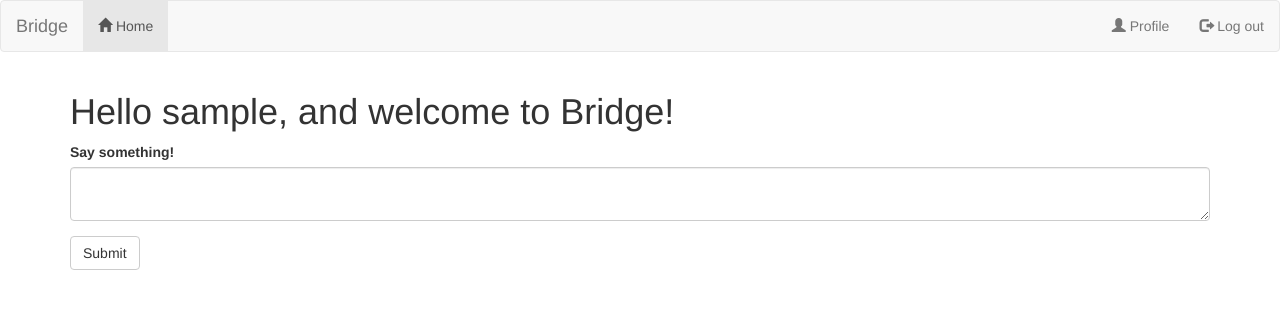
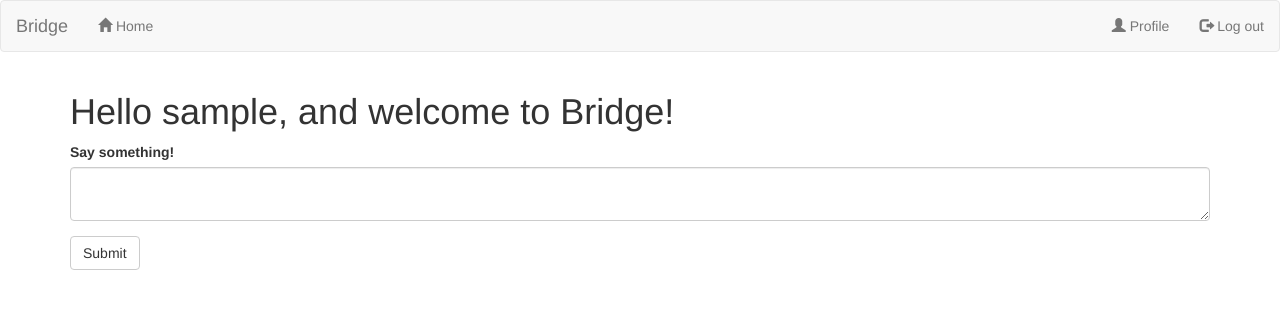
Before and after one commit to pobudzey/bridge, a Flask app: page / in a window 1280 px wide. Shown: the top 309 px of the page. Run offline with Flask 2, Linux system fonts and the light colour scheme; the visitor is signed in with stand-in values (Sample User, id 1); data comes from the database, SQL or seed files in the repository; data that the repository does not hold is empty; some libraries are stand-ins or nearby versions.

Commit message:
Removed active state for Home link #48

```diff
--- a/app/templates/base.html
+++ b/app/templates/base.html
@@ -11,7 +11,7 @@
                 <a class="navbar-brand" href="{{ url_for('index') }}">Bridge</a>
             </div>
             <ul class="nav navbar-nav">
-                <li class="active"><a href="{{ url_for('index') }}"><span class="glyphicon glyphicon-home"></span> Home</a></li>
+                <li><a href="{{ url_for('index') }}"><span class="glyphicon glyphicon-home"></span> Home</a></li>
             </ul>
             <ul class="nav navbar-nav navbar-right">
                 {% if current_user.is_anonymous %}
```
